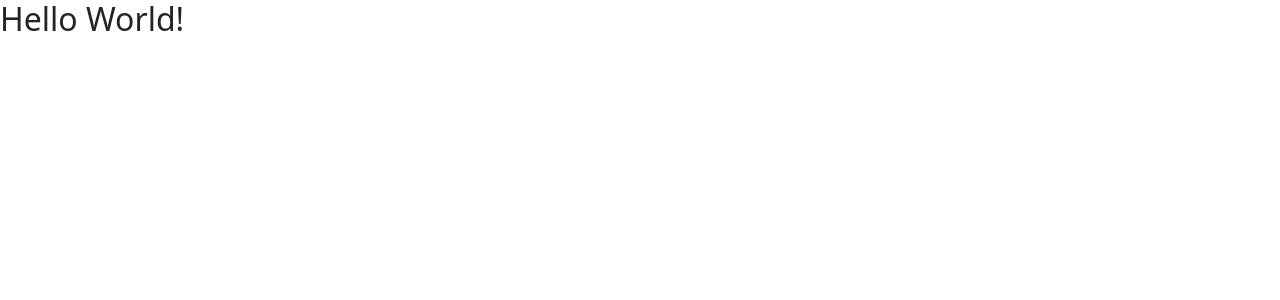
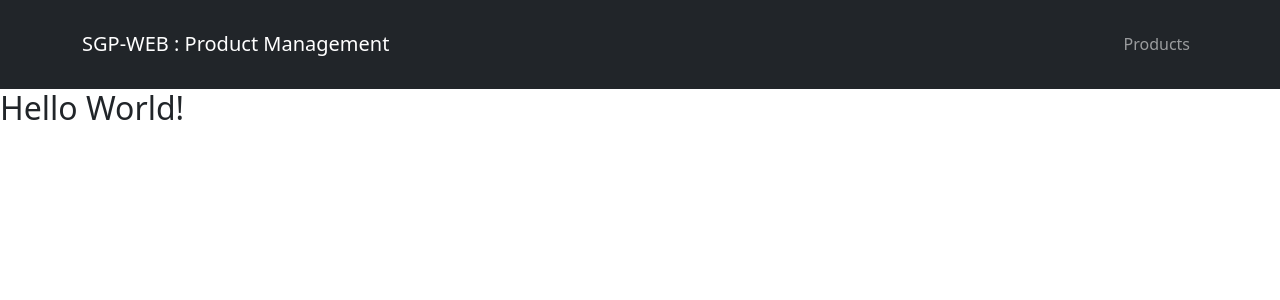
Before and after one commit to rodrigofercav/sgp-web, an Angular app: page / in a window 1280 px wide. Shown: the top 300 px of the page. Built offline with nearby package versions, Linux system fonts and the light colour scheme.

Commit message:
sytle: basic layout

```diff
--- a/angular.json
+++ b/angular.json
@@ -27,13 +27,9 @@
               }
             ],
             "styles": [
-              "src/styles.css",
-              "node_modules/bootstrap/dist/css/bootstrap.min.css"
+              "src/styles.css"
             ],
-            "scripts": [
-              "node_modules/jquery/dist/jquery.min.js",
-              "node_modules/bootstrap/dist/js/bootstrap.min.js"
-            ]
+            "scripts": []
           },
           "configurations": {
             "production": {
--- a/package.json
+++ b/package.json
@@ -19,7 +19,6 @@
     "@angular/platform-browser-dynamic": "^18.2.0",
     "@angular/router": "^18.2.0",
     "bootstrap": "^5.3.3",
-    "jquery": "^3.7.1",
     "rxjs": "~7.8.0",
     "tslib": "^2.3.0",
     "zone.js": "~0.14.10"
--- a/src/app/app.component.html
+++ b/src/app/app.component.html
@@ -1,3 +1,5 @@
+<app-nav-bar></app-nav-bar>
+
 <h2>Hello World!</h2>
 
 <router-outlet />
--- a/src/app/app.component.ts
+++ b/src/app/app.component.ts
@@ -1,12 +1,12 @@
 import { Component } from '@angular/core';
 import { RouterOutlet } from '@angular/router';
+import { NavBarComponent } from './nav-bar/nav-bar.component';
 
 @Component({
   selector: 'app-root',
   standalone: true,
-  imports: [RouterOutlet],
-  templateUrl: './app.component.html',
-  styleUrl: './app.component.css'
+  imports: [RouterOutlet, NavBarComponent],
+  templateUrl: './app.component.html'
 })
 export class AppComponent {
   title = 'sgp-web';
--- /dev/null
+++ b/src/app/nav-bar/nav-bar.component.html
@@ -0,0 +1,18 @@
+<nav class="navbar navbar-expand-lg navbar-dark bg-dark" style="padding: 0 0 25px 0;">
+  <div class="container mt-4 d-flex justify-content-between align-items-center">
+    <!-- name/logo -->
+    <a [routerLink]="['/']" class="navbar-brand">SGP-WEB : Product Management</a>
+    <!-- nav links -->
+    <ul class="navbar-nav ml-auto">
+      <!-- <li class="nav-item">
+        <a class="nav-link">Dashboard</a>
+      </li> -->
+      <li class="nav-item">
+        <a [routerLink]="['/products']" routerLinkActive="active" class="nav-link">Products</a>
+      </li>
+      <!-- <li class="nav-item">
+        <a class="nav-link">Reports</a>
+      </li> -->
+    </ul>
+  </div>
+</nav>
--- a/src/styles.css
+++ b/src/styles.css
@@ -1 +1,2 @@
 /* You can add global styles to this file, and also import other style files */
+@import 'bootstrap/dist/css/bootstrap.min.css';
```
Also changed, not shown: src/app/nav-bar/nav-bar.component.ts (added, +10 -0 lines), src/app/app.component.css (deleted), 1 other file (tests, documents, lock files or other folders).
